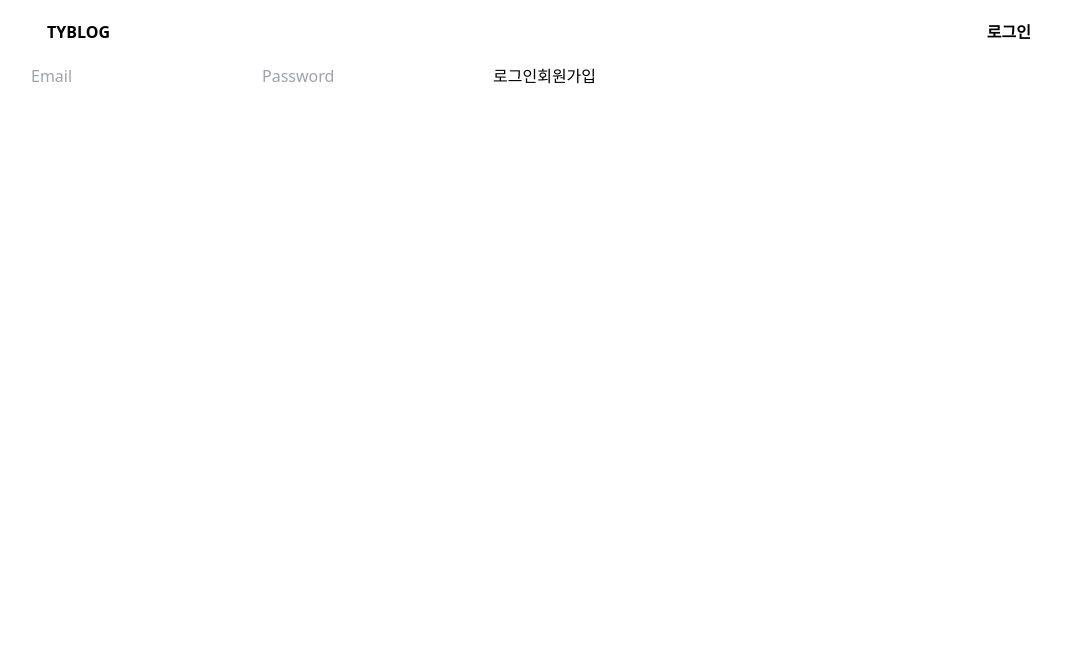
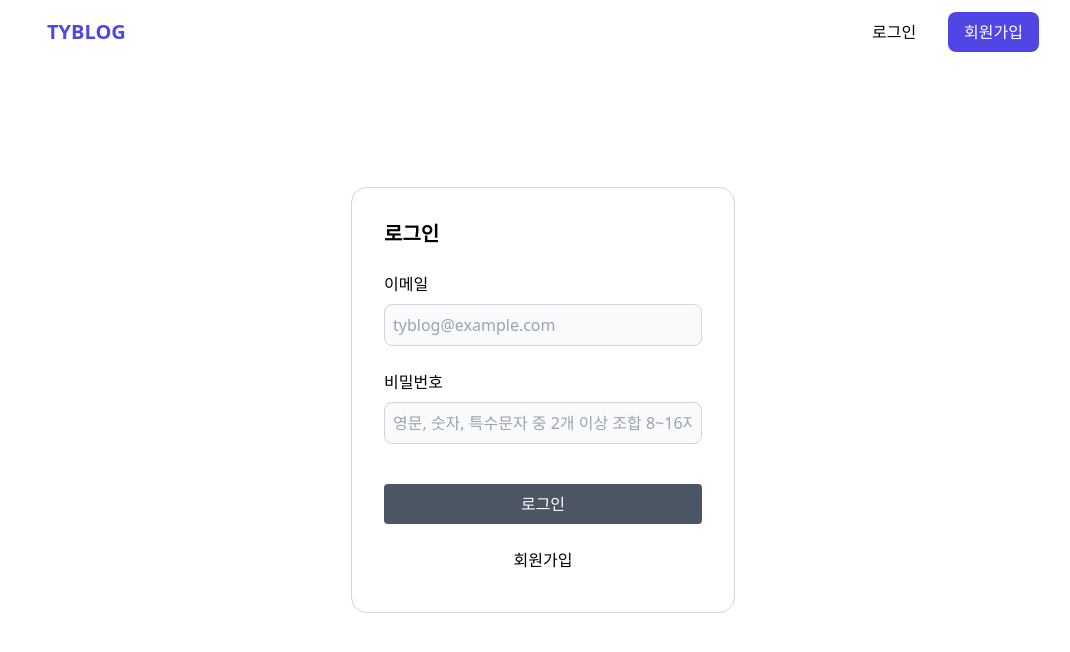
Before and after one commit to typhoon0678/tyblog-frontend, a React (Vite) app: page /login in a window 1280 px wide. Shown: the top 652 px of the page, without its empty margins (97-1167 px from the left). Built offline with nearby package versions, Linux system fonts and the light colour scheme; no server answers.

Commit message:
feat: 페이지 디자인 진행 중

```diff
--- a/src/api/login.tsx
+++ b/src/api/login.tsx
@@ -16,6 +16,8 @@ export const signup = async (email: string, password: string) =>
         password: password,
     });
 
-
 export const checkToken = async () =>
     await axiosApi.get('/member/token');
+
+export const getUsername = async () =>
+    await axiosApi.get('/member/username');
--- a/src/components/BasicLayout.tsx
+++ b/src/components/BasicLayout.tsx
@@ -25,6 +25,7 @@ function BasicLayout({children}: { children: ReactNode }) {
             <div className="max-w-screen-lg 2xl:max-w-screen-xl mx-auto">
                 <Header/>
                 {children}
+                <div className="h-16"/>
             </div>
         </main>
     );
--- /dev/null
+++ b/src/components/Category.tsx
@@ -0,0 +1,9 @@
+function Category() {
+    return (
+        <button className="px-4 py-2 m-2 bg-indigo-600 text-white rounded-lg">
+            Category
+        </button>
+    );
+}
+
+export default Category;
--- a/src/components/Header.tsx
+++ b/src/components/Header.tsx
@@ -1,7 +1,7 @@
 import {useNavigate} from "react-router-dom";
 import {useSelector} from "react-redux";
 import {RootState} from "../store.tsx";
-import {logout} from "../api/login.tsx";
+import {getUsername, logout} from "../api/login.tsx";
 
 function Header() {
 
@@ -11,22 +11,43 @@ function Header() {
 
     return (
         <div className="flex justify-between items-center h-16 px-4">
-            <button className="font-semibold"
+            <button className="font-semibold text-xl text-indigo-600"
                     onClick={() => navigate("/")}>
                 TYBLOG
             </button>
             {loginState.isLogin
-                ? <button className="px-2 py-1 font-semibold"
+                ? <div className="">
+                    <button className="rounded-lg bg-indigo-600 text text-white px-4 py-2 mr-6"
+                            onClick={() => {
+                                getUsername()
+                                    .then((res) => navigate(`/blog/${res.data.username}`))
+                                    .catch((err) => {
+                                        console.log(err);
+                                        alert("문제가 발생했습니다. 다시 시도해주세요.")
+                                    })
+                            }}>
+                        내 블로그
+                    </button>
+                    <button className="px-2 py-1 font-semibold"
                             onClick={() =>
                                 logout()
                                     .then(() => navigate(0))
                                     .catch(() => alert("문제가 발생했습니다. 다시 시도해주세요."))}>
                         로그아웃
                     </button>
-                : <button className="px-2 py-1 font-semibold"
+                </div>
+                : <div>
+                    <button className="px-2 py-1 text mr-6"
                             onClick={() => navigate("/login")}>
                         로그인
-                </button>}
+                    </button>
+                    <button className="rounded-lg bg-indigo-600 text text-white px-4 py-2"
+                            onClick={() => navigate("/signup")}>
+                        회원가입
+                    </button>
+                </div>
+            }
+
         </div>
     );
 }
--- /dev/null
+++ b/src/components/PostCard.tsx
@@ -0,0 +1,8 @@
+function PostCard() {
+    return (
+        <div className="mx-auto border border-gray-300 rounded-lg h-96 w-64">
+        </div>
+    );
+}
+
+export default PostCard;
--- a/src/pages/LoginPage.tsx
+++ b/src/pages/LoginPage.tsx
@@ -1,4 +1,4 @@
-import {useState} from 'react';
+import {useEffect, useState} from 'react';
 import BasicLayout from "../components/BasicLayout.tsx";
 import {useNavigate} from "react-router-dom";
 import {login} from "../api/login.tsx";
@@ -8,6 +8,7 @@ function LoginPage() {
     const [loginInfo, setLoginInfo] = useState({
         email: "",
         password: "",
+        isActive: false
     });
 
     const navigate = useNavigate();
@@ -15,18 +16,52 @@ function LoginPage() {
     const submit = () => {
         login(loginInfo.email, loginInfo.password)
             .then(() => navigate("/"))
-            .catch((err) => alert(err.response.data.message));
+            .catch(() => alert("이메일과 비밀번호를 다시 확인해주세요."));
     }
+
+    useEffect(() => {
+        if (loginInfo.email.match("^[\\w-\\.]+@([\\w-]+\\.)+[\\w-]{2,4}$") &&
+            loginInfo.password.match("^(?=.*[a-zA-Z])(?=.*\\d|.*[!@#$%^&*()_+\\-=\\[\\]{};':\"\\\\|,.<>\\/?])(?=.{8,16}).*|^(?=.*\\d)(?=.*[!@#$%^&*()_+\\-=\\[\\]{};':\"\\\\|,.<>\\/?])(?=.{8,}).*$")) {
+            setLoginInfo({...loginInfo, isActive: true});
+        } else {
+            setLoginInfo({...loginInfo, isActive: false});
+        }
+    }, [loginInfo.email, loginInfo.password]);
 
     return (
         <BasicLayout>
-            <input id="email" type="email" placeholder="Email"
-                   onChange={(e) => setLoginInfo({...loginInfo, email: e.currentTarget.value})}/>
-            <input id="password" type="password" placeholder="Password"
-                   onChange={(e) => setLoginInfo({...loginInfo, password: e.currentTarget.value})}/>
-            <button onClick={submit}>로그인
-            </button>
-            <button onClick={() => navigate("/signup")}>회원가입</button>
+            <div className="h-[calc(100vh-128px)] w-full flex items-center justify-center">
+                <div className="flex flex-col border border-gray-300 rounded-2xl w-96 p-8 gap-y-6">
+                    <h2 className="font-bold text-xl">로그인</h2>
+                    <div className="flex flex-col gap-y-2">
+                        <label htmlFor="email">이메일</label>
+                        <input id="email" type="email" placeholder="tyblog@example.com"
+                               className="border border-gray-300 rounded-lg block bg-gray-50 text-gray-700 p-2"
+                               onChange={(e) => setLoginInfo({...loginInfo, email: e.currentTarget.value})}/>
+                    </div>
+                    <div className="flex flex-col gap-y-2">
+                        <label htmlFor="password">비밀번호</label>
+                        <input id="password" type="password" placeholder="영문, 숫자, 특수문자 중 2개 이상 조합 8~16자"
+                               className="border border-gray-300 rounded-lg bg-gray-50 p-2"
+                               onChange={(e) => setLoginInfo({...loginInfo, password: e.currentTarget.value})}/>
+                    </div>
+                    <div className="flex flex-col mt-4">
+                        <button
+                            className={`${(loginInfo.isActive)
+                                ? "bg-indigo-600 text-white" : "bg-gray-600 text-white"}
+                                    rounded font-normal py-2`}
+                            onClick={submit}
+                            disabled={!loginInfo.isActive}>
+                            로그인
+                        </button>
+                        <button
+                            className="rounded font-normal mt-4 py-2"
+                            onClick={() => navigate("/signup")}>
+                            회원가입
+                        </button>
+                    </div>
+                </div>
+            </div>
         </BasicLayout>
     );
 }
--- a/src/pages/SignupPage.tsx
+++ b/src/pages/SignupPage.tsx
@@ -1,4 +1,4 @@
-import {useState} from 'react';
+import {useEffect, useState} from 'react';
 import BasicLayout from "../components/BasicLayout.tsx";
 import {signup} from "../api/login.tsx";
 import {useNavigate} from "react-router-dom";
@@ -10,6 +10,8 @@ function SignupPage() {
     const [loginInfo, setLoginInfo] = useState({
         email: "",
         password: "",
+        confirmPassword: "",
+        isActive: false
     });
 
     const submit = () => {
@@ -24,14 +26,51 @@ function SignupPage() {
             });
     }
 
+    useEffect(() => {
+        if (loginInfo.email.match("^[\\w-\\.]+@([\\w-]+\\.)+[\\w-]{2,4}$") &&
+            loginInfo.password.match("^(?=.*[a-zA-Z])(?=.*\\d|.*[!@#$%^&*()_+\\-=\\[\\]{};':\"\\\\|,.<>\\/?])(?=.{8,16}).*|^(?=.*\\d)(?=.*[!@#$%^&*()_+\\-=\\[\\]{};':\"\\\\|,.<>\\/?])(?=.{8,}).*$") &&
+            loginInfo.password === loginInfo.confirmPassword) {
+            setLoginInfo({...loginInfo, isActive: true});
+        } else {
+            setLoginInfo({...loginInfo, isActive: false});
+        }
+    }, [loginInfo.email, loginInfo.password, loginInfo.confirmPassword]);
+
     return (
         <BasicLayout>
-            <input id="email" type="email" placeholder="Email"
-                   onChange={(e) => setLoginInfo({...loginInfo, email: e.currentTarget.value})}/>
-            <input id="password" type="password" placeholder="Password"
-                   onChange={(e) => setLoginInfo({...loginInfo, password: e.currentTarget.value})}/>
-            <button onClick={submit}>회원가입
-            </button>
+            <div className="h-[calc(100vh-128px)] w-full flex items-center justify-center">
+                <div className="flex flex-col border border-gray-300 rounded-2xl w-96 p-8 gap-y-6">
+                    <h2 className="font-bold text-xl">회원가입</h2>
+                    <div className="flex flex-col gap-y-2">
+                        <label htmlFor="email">이메일</label>
+                        <input id="email" type="email" placeholder="tyblog@example.com"
+                               className="border border-gray-300 rounded-lg block bg-gray-50 text-gray-700 p-2"
+                               onChange={(e) => setLoginInfo({...loginInfo, email: e.currentTarget.value})}/>
+                    </div>
+                    <div className="flex flex-col gap-y-2">
+                        <label htmlFor="password">비밀번호</label>
+                        <input id="password" type="password" placeholder="영문, 숫자, 특수문자 중 2개 이상 조합 8~16자"
+                               className="border border-gray-300 rounded-lg bg-gray-50 p-2"
+                               onChange={(e) => setLoginInfo({...loginInfo, password: e.currentTarget.value})}/>
+                    </div>
+                    <div className="flex flex-col gap-y-2">
+                        <label htmlFor="confirmPassword">비밀번호 확인</label>
+                        <input id="confirmPassword" type="password" placeholder="영문, 숫자, 특수문자 중 2개 이상 조합 8~16자"
+                               className="border border-gray-300 rounded-lg bg-gray-50 p-2"
+                               onChange={(e) => setLoginInfo({...loginInfo, confirmPassword: e.currentTarget.value})}/>
+                    </div>
+                    <div className="flex flex-col mt-4">
+                        <button
+                            className={`${(loginInfo.isActive)
+                                ? "bg-indigo-600 text-white" : "bg-gray-600 text-white"}
+                                    rounded font-normal py-2`}
+                            onClick={submit}
+                            disabled={!loginInfo.isActive}>
+                            회원가입
+                        </button>
+                    </div>
+                </div>
+            </div>
         </BasicLayout>
     );
 }
--- a/src/router/pages.tsx
+++ b/src/router/pages.tsx
@@ -3,3 +3,4 @@ import {lazy} from "react";
 export const Main = lazy(() => import('../pages/MainPage'))
 export const Login = lazy(() => import('../pages/LoginPage'))
 export const Signup = lazy(() => import('../pages/SignupPage'))
+export const MyBlog = lazy(() => import('../pages/MyBlogPage'))
--- a/src/router/root.tsx
+++ b/src/router/root.tsx
@@ -1,7 +1,7 @@
 import {createBrowserRouter} from "react-router-dom";
 import {Suspense} from "react";
 import Loading from "../components/Loading.tsx";
-import {Login, Main, Signup} from "./pages.tsx";
+import {Login, Main, MyBlog, Signup} from "./pages.tsx";
 
 const root = createBrowserRouter([
     {
@@ -16,6 +16,10 @@ const root = createBrowserRouter([
         path: '/signup',
         element: <Suspense fallback={Loading}><Signup/></Suspense>
     },
+    {
+        path: '/blog/:username',
+        element: <Suspense fallback={Loading}><MyBlog/></Suspense>
+    },
 ])
 
 export default root;
```
Also changed, not shown: src/pages/MainPage.tsx (+12 -1 lines), src/pages/MyBlogPage.tsx (added, +35 -0 lines). Lines whose indentation alone changed are shown as unchanged.
